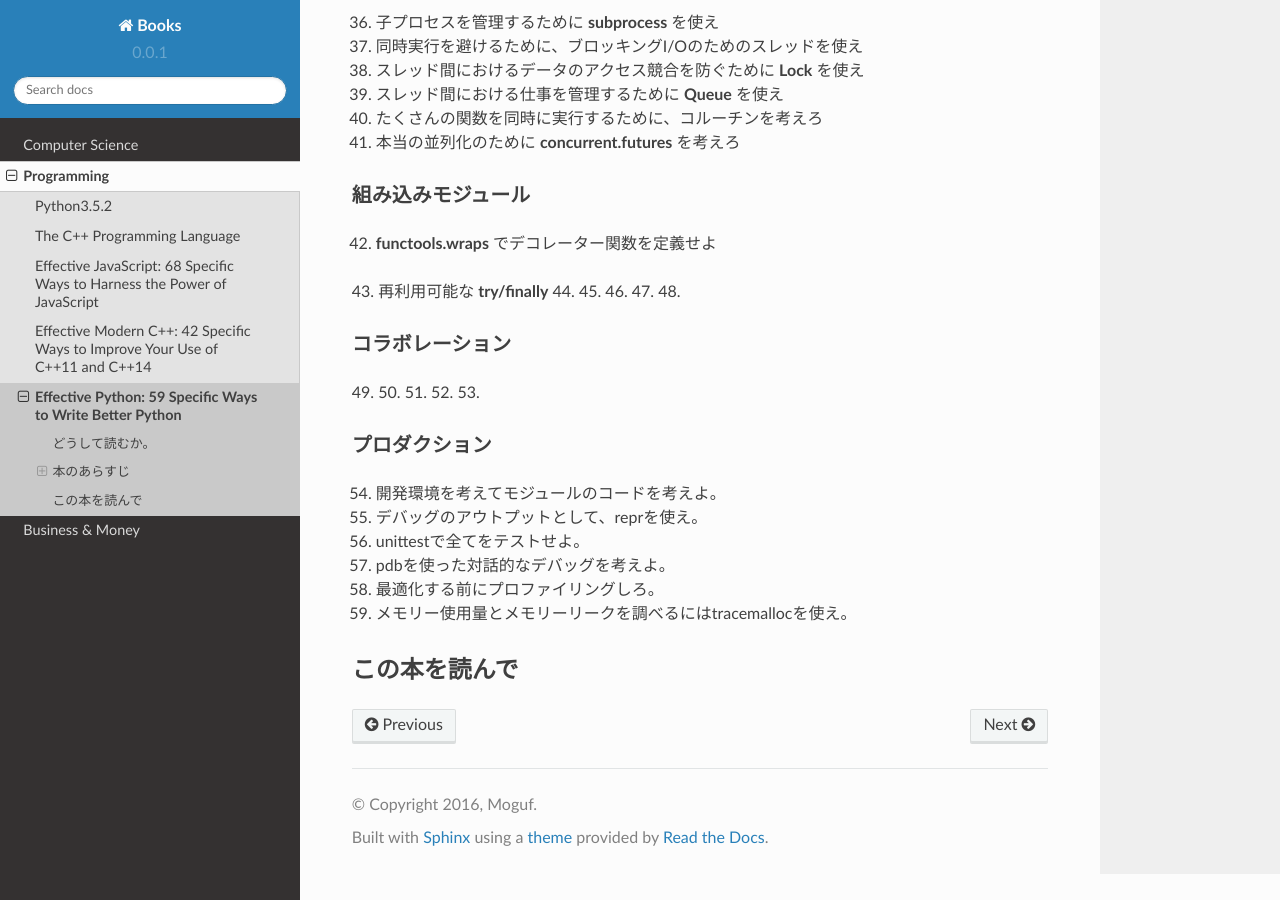
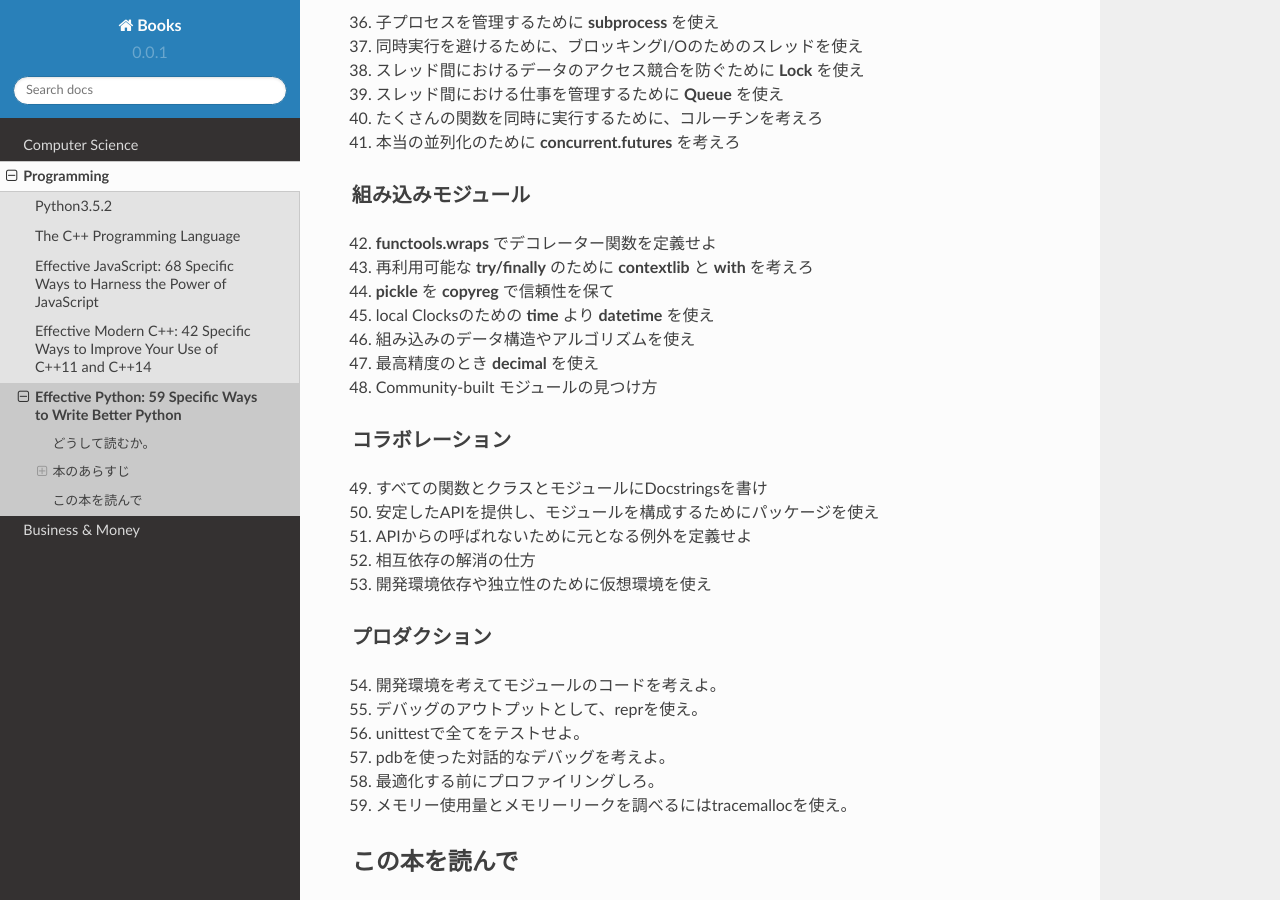
Before and after one commit to Moguf/Books, a Sphinx documentation site: the page built from docs/ja/source/Programming/EffectvePython/index.rst, in a window 1280 px wide and 900 px high, scrolled down 1601 px. Built offline with Sphinx 7.4.7 and the Read the Docs theme 2.0.0, drawn with Linux system fonts in a browser that asks for light colours; formulas are drawn with MathJax 3; pages that are not in the unit, such as notebooks, are missing from menus.

Commit message:
MOD: finish ch. in epython.

```diff
--- a/docs/ja/source/Programming/EffectvePython/index.rst
+++ b/docs/ja/source/Programming/EffectvePython/index.rst
@@ -76,21 +76,21 @@
 組み込みモジュール
 ^^^^^^^^^^^^^^^^^^^^
 42. **functools.wraps** でデコレーター関数を定義せよ
-43. 再利用可能な **try/finally**
-44.
-45.
-46.
-47.
-48.
+43. 再利用可能な **try/finally** のために **contextlib** と **with** を考えろ
+44. **pickle** を **copyreg** で信頼性を保て
+45. local Clocksのための **time** より **datetime** を使え
+46. 組み込みのデータ構造やアルゴリズムを使え
+47. 最高精度のとき **decimal** を使え
+48. Community-built モジュールの見つけ方
 
 
 コラボレーション
 ^^^^^^^^^^^^^^^^^^
-49.
-50.
-51.
-52.
-53.
+49. すべての関数とクラスとモジュールにDocstringsを書け
+50. 安定したAPIを提供し、モジュールを構成するためにパッケージを使え
+51. APIからの呼ばれないために元となる例外を定義せよ
+52. 相互依存の解消の仕方
+53. 開発環境依存や独立性のために仮想環境を使え
 
 
 プロダクション
```
